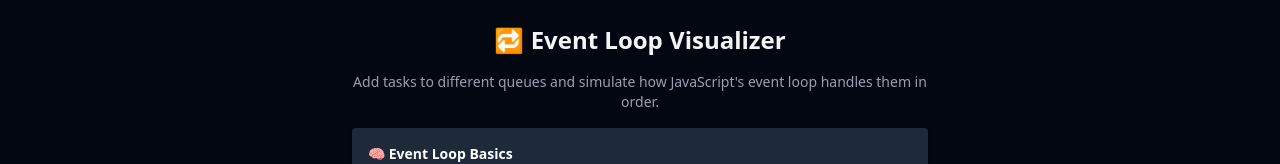
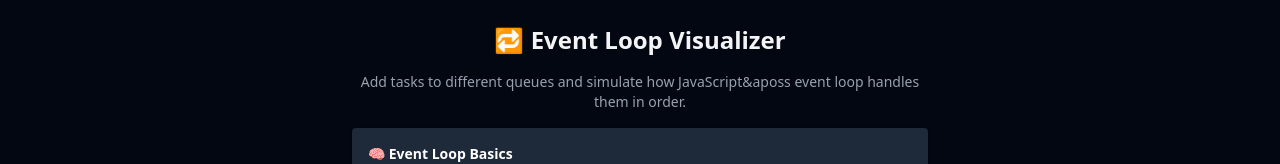
Before and after one commit to KirillBelevets/algorecall, a Next.js app: page /event-loop in a window 1280 px wide. Shown: the top 164 px of the page. Built offline with nearby package versions, Linux system fonts and the light colour scheme.

Commit message:
add fix unused var

```diff
--- a/app/data-structures/union-find/page.tsx
+++ b/app/data-structures/union-find/page.tsx
@@ -31,7 +31,7 @@ export default function UnionFindVisualizer() {
     parentArr: number[]
   ): [number, number[]] => {
     if (parentArr[x] !== x) {
-      const [root, updatedArr] = findWithCompression(parentArr[x], parentArr);
+      const [root] = findWithCompression(parentArr[x], parentArr);
       parentArr[x] = root;
       return [root, parentArr];
     }
--- a/app/event-loop/page.tsx
+++ b/app/event-loop/page.tsx
@@ -126,8 +126,8 @@ export default function EventLoopVisualizer() {
     <main className="min-h-screen bg-gray-950 text-gray-100 p-6 flex flex-col items-center">
       <h1 className="text-2xl font-bold mb-4">🔁 Event Loop Visualizer</h1>
       <p className="text-sm text-gray-400 mb-4 text-center max-w-xl">
-        Add tasks to different queues and simulate how JavaScript's event loop
-        handles them in order.
+        Add tasks to different queues and simulate how JavaScript&aposs event
+        loop handles them in order.
       </p>
 
       <section className="bg-gray-800 p-4 rounded shadow max-w-xl mb-6 text-sm text-gray-200">
--- a/components/FlashcardTimer.tsx
+++ b/components/FlashcardTimer.tsx
@@ -19,6 +19,14 @@ export default function FlashcardTimer({
   const [progress, setProgress] = useState(100); // 100% width
   const [showAnswer, setShowAnswer] = useState(false);
 
+  const revealNow = () => {
+    setShowAnswer(true);
+    // Defer parent state update to avoid React warning
+    setTimeout(() => {
+      onReveal?.();
+    }, 0);
+  };
+
   useEffect(() => {
     if (showAnswer) return;
 
@@ -38,15 +46,7 @@ export default function FlashcardTimer({
     }, interval);
 
     return () => clearInterval(timer);
-  }, [initialTime, showAnswer]);
-
-  const revealNow = () => {
-    setShowAnswer(true);
-    // Defer parent state update to avoid React warning
-    setTimeout(() => {
-      onReveal?.();
-    }, 0);
-  };
+  }, [initialTime, showAnswer, revealNow]);
 
   return (
     <Card
```
